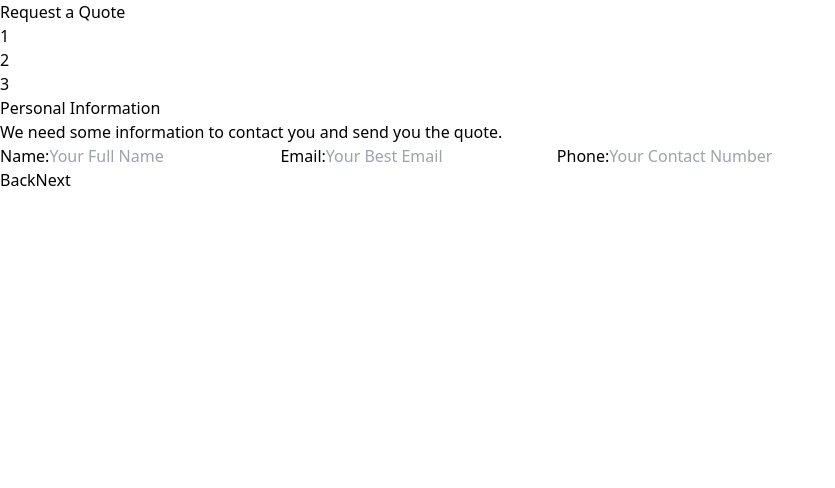
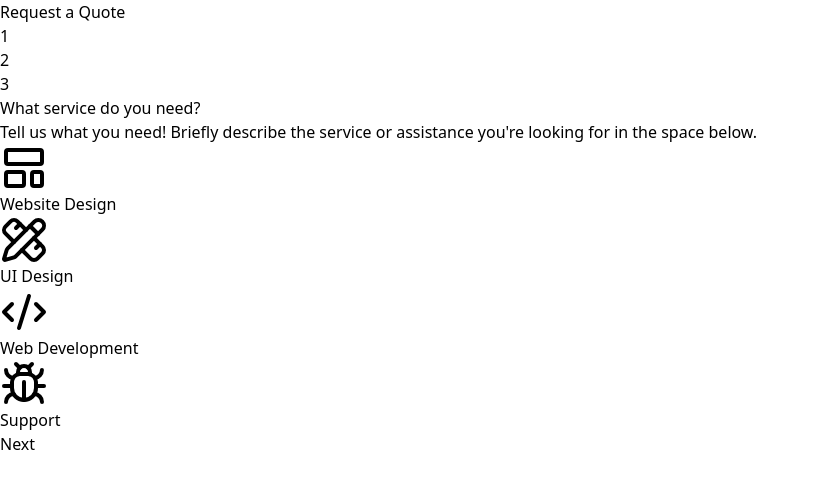
Before and after one commit to devalexsantos/multi-step-form-make-with-react, a React (Vite) app: page / in a window 1280 px wide. Shown: the top 488 px of the page, without its empty margins (0-835 px from the left). Built offline with nearby package versions, Linux system fonts and the light colour scheme.

Commit message:
feat: add onSubmit form

```diff
--- a/src/components/MultiStepForm.tsx
+++ b/src/components/MultiStepForm.tsx
@@ -5,7 +5,9 @@
 import { AddressInformationStep } from "./Steps/AddressInformationStep"
 
 export function MultiStepForm() {
-  const [currentStep, setCurrentStep] = useState(2)
+  const [currentStep, setCurrentStep] = useState(1);
+  const [sendSuccess, setSendSuccess] = useState(false);
+
   const methods = useForm({
     mode: "onTouched",
     defaultValues: {
@@ -37,8 +39,37 @@
     setCurrentStep(prev => Math.max(prev - 1, 1))
   }
 
+  const onSubmit = async (data: {
+    service: string,
+    name: string,
+    email: string,
+    phone: string,
+    country: string,
+    city: string,
+    address: string
+  }) => {
+    console.log(data)
+    setSendSuccess(true)
+  }
+
+  if (sendSuccess) {
+    return (
+      <div className="w-full flex flex-col gap-4 items-center justify-center">
+        <h1 className="text-2xl font-semibold text-green-700">
+          Form Submitted Successfully
+        </h1>
+        <p className="text-lg text-zinc-600">
+          Thank you for your submission. We will get back to you soon.
+        </p>
+      </div>
+    )
+  }
+
   return (
     <FormProvider {...methods}>
+      <form onSubmit={
+        methods.handleSubmit(onSubmit)
+      } className="w-full flex flex-col gap-4">
         <div className="w-full flex bg-zinc-50 rounded shadow p-6 justify-center" >
           {steps[currentStep - 1]}
         </div>
@@ -70,6 +101,7 @@
               )
           }
         </div>
+      </form>
     </FormProvider>
   )
 }
```
Lines whose indentation alone changed are shown as unchanged.
